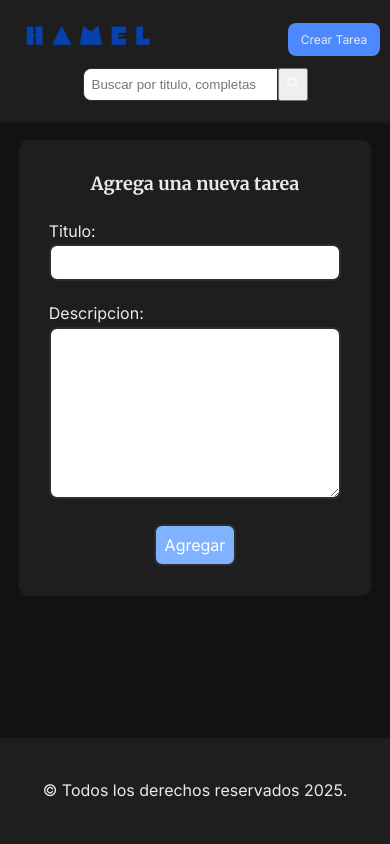
After one commit to DermisHamelZabala/Lista-de-tareas-con-DJANGO, a Django app: page /crear-tarea/ in a window 390 px wide. The commit adds this page. Run offline with Django 5.2, Linux system fonts and the light colour scheme.

Commit message:
CRUD funcional con formularios completos y diseño responsivo

```diff
--- a/tareas/forms.py
+++ b/tareas/forms.py
@@ -9,4 +9,5 @@ class TareaForm(forms.ModelForm):
         model = Tarea
         fields = [
             'titulo',
+            'descripcion',
         ]
--- a/tareas/models.py
+++ b/tareas/models.py
@@ -4,7 +4,9 @@ from django.db import models
 
 class Tarea(models.Model):
     # campo titulo para almacenar el titulo de la tarea
-    titulo = models.CharField(max_length=200)
+    titulo = models.CharField(max_length=35)
+    # para describir la tarea
+    descripcion = models.TextField(null=False, blank=False)
     # campo estado para guardar el estado (no completa, completa) de la tarea
     estado = models.BooleanField(default=False)
     # campo fecha de creacion para guarda la fecha en la que se creo la tarea
--- /dev/null
+++ b/tareas/static/tareas/css/style.css
@@ -0,0 +1,459 @@
+*{
+    margin: 0;
+}
+
+:root{
+    --color-primario: #4D88FF;         /* Azul claro para botones y enlaces activos */
+    --color-acento: #80B3FF;           /* Azul más claro para hover o resaltes */
+    --color-texto: #EAEAEA;            /* Gris claro para texto principal */
+    --color-texto-secundario: #B0B0B0; /* Gris medio para metadatos, fechas */
+    --color-bordes: #2E2E2E;           /* Gris oscuro para bordes sutiles */
+    --color-superficie: #1E1E1E;       /* Fondo de tarjetas o contenedores */
+    --color-fondo: #121212;            /* Fondo principal de la aplicación */
+    /* === Tipografía (la mantenemos) === */
+    --fuente-principal: 'Inter', sans-serif;
+    --fuente-encabezados: 'Merriweather', serif;
+}
+
+html{
+    font-size: 16px;
+    scroll-behavior: smooth; /* para que el scroll en la pagina sea suave */
+}
+
+body{
+    font-family: var(--fuente-principal);
+    background-color: var(--color-fondo);
+    color: var(--color-texto);
+    line-height: 1.6;
+}
+
+h1, h2, h3{
+    font-family: var(--fuente-encabezados);
+    color: var(--color-primario);
+    margin-bottom: 0.75rem;
+}
+
+
+/* que el footer siempre aparezca abajo */
+html, body{
+    height: 100%;
+    margin: 0;
+    padding: 0;
+}
+
+.pagina{
+    min-height: 100vh;
+    display: flex;
+    flex-direction: column;
+}
+
+main{
+    flex: 1;
+}
+
+/* estilo barra navegacion */
+
+.contenedor-cabecera{
+    background-color: var(--color-superficie);
+    box-shadow: 0 2px 4px rgba(255, 255, 255, 0.05);
+    position: fixed;
+    top: 0;
+    left: 0;
+    right: 0;
+    z-index: 1000;
+}
+
+.barra-de-navegacion{
+    display: flex;
+    align-items: center;
+    justify-content: space-between;
+    padding: 10px 20px;
+}
+
+.barra-de-navegacion img{
+    width: 400px;
+}
+
+.opciones-derecha{
+    display: flex;
+    align-items: center;
+    gap: 20px;
+}
+
+.buscador{
+    display: flex;
+    flex-direction: row;
+}
+
+.buscador input{
+    padding: 8px;
+    border-radius: 8px 0 0 8px;
+    border: 1.5px solid var(--color-bordes);
+    width: 270px;
+}
+
+.btn-buscar{
+    background-color: var(--color-primario);
+    border-radius: 0 8px 8px 0;
+    padding: 9px;
+    height: 35px;
+    width: 33px;
+    cursor: pointer;
+    border: 1px solid var(--color-bordes);
+}
+
+.buscador img{
+    width: 14px
+}
+
+.crear-tarea{
+    text-decoration: none;
+    background-color: var(--color-primario);
+    color: var(--color-texto);
+    padding: 7px;
+    border-radius: 8px;
+}
+
+.crear-tarea:hover{
+    background-color: var(--color-acento);
+    transition: background-color 0.3s ease;
+}
+
+.elementos-responsivos{
+    display: none;
+}
+
+/* fin estilo barra navegacion */
+
+
+/* estilo del contenido principal */
+
+.contenido-principal{
+    display: flex;
+    justify-content: center;
+    align-items: center;
+    flex-direction: column;
+}
+
+/* estilo formulario */
+.formulario-agregar-tarea{
+    background-color: var(--color-superficie);
+    padding: 40px;
+    border-radius: 10px;
+    transition: box-shadow 0.3s ease;
+    margin-top: 150px;
+    margin-bottom: 30px;
+}
+
+.formulario-agregar-tarea:hover{
+    box-shadow: 0 0 4px var(--color-texto-secundario);
+}
+
+.formulario-agregar-tarea h2{
+    text-align: center;
+    color: var(--color-texto);
+}
+
+form p{
+    display: flex;
+    flex-direction: column;
+    margin-top: 20px;
+}
+
+form input{
+    padding: 9px;
+    border-radius: 8px;
+    border: 2px solid var(--color-bordes);
+    transition: box-shadow 0.3s ease;
+}
+
+form textarea{
+    padding: 9px;
+    border-radius: 8px;
+    border: 2px solid var(--color-bordes);
+    transition: box-shadow 0.3s ease;
+    resize: vertical;
+}
+
+form input:hover,
+form textarea:hover{
+    box-shadow: 0 0 4px var(--color-acento);
+}
+
+form .btn-agregar{
+    display: block;
+    margin: 25px auto 0 auto;
+    padding: 9px;
+    font-size: 16px;
+    font-family: var(--fuente-principal);
+    background-color: var(--color-acento);
+    color: white;
+    border-radius: 8px;
+    border: 2px solid var(--color-bordes);
+    transition: background-color 0.5s ease;
+}
+
+form button:hover{
+    cursor: pointer;
+    background-color: var(--color-primario);
+}
+
+/* estilos de las tareas */
+.encabezado-tarea{
+    color: var(--color-texto);
+    margin-top: 150px;
+}
+
+.tareas{
+    margin: 20px;
+    background-color: var(--color-superficie);
+    padding: 30px;
+    width: 80%;
+    border-radius: 8px;
+    box-sizing: border-box;
+    /* overflow-wrap: break-word;
+    word-break: break-all; */
+
+}
+
+.tareas:hover{
+    transform: translateY(-3px);
+    box-shadow: 3px 3px 5px rgba(255, 255, 255, 0.1);
+    transition: transform 0.3s ease, box-shadow 0.3s ease;
+}
+
+.titulos-tareas{
+    font-size: 20px;
+    width: 80%;
+}
+
+.titulo-checkboxes{
+    display: flex;
+    align-items: center;
+    justify-content: space-between;
+    gap: 20px;
+}
+
+.checkboxes{
+    display: flex;
+    align-items: center;
+    gap: 10px;
+}
+
+.checkboxes input{
+    height: 15px;
+    width: 15px;
+}
+
+.checkboxes p{
+    padding: 5px;
+    background-color: var(--color-primario);
+    border-radius: 10px;
+    width: 100px;
+    text-align: center;
+}
+
+.descripcion-tarea{
+    margin: 10px 0;
+    text-align: justify;
+}
+
+.enlaces-actualizar-eliminar{
+    display: flex;
+    margin-top: 10px;
+    gap: 10px;
+}
+
+.actualizar-eliminar{
+    text-decoration: none;
+    color: var(--color-texto);
+    background-color: var(--color-acento);
+    padding: 3px;
+    border-radius: 8px;
+}
+
+.actualizar-eliminar:hover{
+    background-color: #4D88FF;
+    transition: background-color 0.3s ease;
+}
+
+/* fin del estilo del contenido principal */
+
+/* TODO */
+/* estilo borrar tarea*/
+.eliminar-tarea{
+    display: flex;
+    align-items: center;
+    justify-content: center;
+    background-color: #121212e5;
+    min-height: 100vh;
+    min-width: 100%;
+    z-index: 1001;
+}
+
+.mensaje-eliminar{
+    color: var(--color-texto);
+}
+
+.formulario-eliminar{
+    background-color: var(--color-superficie);
+    padding: 40px;
+    border-radius: 8px;
+    width: 30%;
+}
+
+.btn-eliminar{
+    margin: 0 auto;
+    display: inline;
+}
+
+form a{
+    text-decoration: none;
+    color: var(--color-texto);
+}
+
+/* estilo footer */
+footer{
+    background-color: var(--color-superficie);
+    padding: 40px;
+}
+
+footer p{
+    text-align: center;
+}
+
+/* estilo responsivo */
+@media (max-width: 870px){
+    .titulos-tareas{
+        font-size: 18px;
+    }
+
+    .barra-de-navegacion{
+        display: none;
+    }
+    .elementos-responsivos{
+        display: flex;
+        align-items: center;
+        flex-direction: column;
+        justify-content: center;
+        padding: 10px 0px;
+    }
+
+    .elementos-superiores{
+        display: flex;
+        align-items: center;
+        justify-content: space-between;
+        width: 100%;
+        margin-right: 40px;
+        gap: 10px;
+    }
+
+    .elementos-responsivos .a-logo{
+        width: 50%;
+    }
+
+    .elementos-superiores img{
+        width: 100%;
+    }
+
+    .elementos-responsivos .crear-tarea{
+        text-align: center;
+        font-size: 15px;
+        width: 15%;
+    }
+
+    .buscador{
+        width: 70%;
+        display: flex;
+        justify-content: center;
+        margin-bottom: 10px;
+    }
+
+    .encabezado-tarea,
+    .formulario-agregar-tarea{
+        margin-top: 200px;
+    }
+
+    .tareas{
+        width: 95%;
+    }
+
+    .descripcion-tarea{
+        line-height: 1.4;
+    }
+}
+
+@media (max-width: 620px){
+    .encabezado-tarea,
+    .formulario-agregar-tarea{
+        margin-top: 170px;
+    }
+
+    .titulo-checkboxes{
+        gap: 10px;
+    }
+
+    .tareas{
+        margin: 10px;
+        padding: 15px;
+    }
+
+    .formulario-eliminar{
+        width: 70%;
+    }
+}
+
+@media (max-width: 555px){
+    .elementos-responsivos .crear-tarea{
+        font-size: 12px;
+        width: 15%;
+    }
+
+    .encabezado-tarea,
+    .formulario-agregar-tarea{
+        margin-top: 160px;
+    }
+
+    .buscador{
+        width: 50%;
+    }
+
+    .elementos-superiores{
+        margin-right: 20px;
+    }
+
+    .descripcion-tarea{
+        font-size: 14px;
+    }
+
+    .formulario-agregar-tarea{
+        padding: 30px;
+        width: 75%;
+    }
+    .formulario-agregar-tarea h2{
+        font-size: 18px;
+    }
+}
+
+@media (max-width: 445px){
+    /* .titulo-checkboxes{
+        display: inline-block;
+        flex-direction: column;
+        width: 100%;
+        justify-content: start;
+    }
+
+    .titulos-tareas{
+        width: 100%;
+    } */
+
+    .encabezado-tarea,
+    .formulario-agregar-tarea{
+        margin-top: 140px;
+    }
+
+    .elementos-responsivos .crear-tarea{
+        font-size: 12px;
+        width: 20%;
+    }
+}
--- /dev/null
+++ b/tareas/templates/tareas/base.html
@@ -0,0 +1,55 @@
+{% load static %}
+<!DOCTYPE html>
+<html lang="es">
+<head>
+    <meta charset="UTF-8">
+    <meta name="viewport" content="width=device-width, initial-scale=1.0">
+    <title>{% block titulo%}TO-DO{% endblock %}</title>
+    <link rel="stylesheet" href="{% static 'tareas/css/style.css' %}">
+    <link rel="preconnect" href="https://fonts.googleapis.com">
+    <link rel="preconnect" href="https://fonts.gstatic.com" crossorigin>
+    <link href="https://fonts.googleapis.com/css2?family=Inter:ital,opsz,wght@0,14..32,100..900;1,14..32,100..900&family=Merriweather:ital,opsz,wght@0,18..144,300..900;1,18..144,300..900&family=Montserrat:ital,wght@0,700;1,700&family=Open+Sans:ital,wght@0,300..800;1,300..800&family=Roboto:ital,wght@0,100..900;1,100..900&display=swap" rel="stylesheet">
+</head>
+<body>
+    <div class="pagina">
+        <header class="contenedor-cabecera">
+            <nav class="barra-de-navegacion">
+                <a href="{% url 'lista_tareas' %}"><img src="{% static 'tareas/img/logo.png' %}" alt="logo hamel"></a>
+                <nav class="opciones-derecha">
+                    <a href="{% url 'crear_tarea' %}" class="crear-tarea">Crear Tarea</a>
+                    <form class="buscador" method="GET">
+                        <input type="search" name="buscador" placeholder="Buscar por titulo, completas e incompletas...">
+                        <button type="submit" class="btn-buscar">
+                            <img src="{% static 'tareas/img/btn-buscador.png' %}" alt="boton buscar">
+                            <!-- <i class="bi bi-search"></i> -->
+                        </button>
+                    </form>
+                </nav>
+            </nav>
+            <nav class="elementos-responsivos">
+                <div class="elementos-superiores">
+                    <a href="{% url 'lista_tareas' %}" class="a-logo"><img src="{% static 'tareas/img/logo.png' %}" alt="logo hamel"></a>
+                    <a href="{% url 'crear_tarea' %}" class="crear-tarea">Crear Tarea</a>
+                </div>
+                <form class="buscador" method="GET">
+                    <input type="search" name="buscador" placeholder="Buscar por titulo, completas e incompletas...">
+                    <button type="submit">
+                        <img src="{% static 'tareas/img/btn-buscador.png' %}" alt="boton buscar">
+                    </button>
+                </form>
+            </nav>
+        </header>
+        <main>
+            <div class="contenido-principal">
+                {% block contenido %}
+                {% endblock %}
+            </div>
+        </main>
+        {% block footer %}
+            <footer>
+                <p>&copy; Todos los derechos reservados 2025.</p>
+            </footer>
+        {% endblock %}
+    </div>
+</body>
+</html>
--- /dev/null
+++ b/tareas/templates/tareas/crear_tarea.html
@@ -0,0 +1,14 @@
+{% extends 'tareas/base.html' %}
+
+{% block titulo%}Creacion de tarea{% endblock %}
+
+{% block contenido %}
+    <div class="formulario-agregar-tarea">
+        <h2>Agrega una nueva tarea</h2>
+        <form method="POST">
+            {% csrf_token %}
+            {{ formulario.as_p }}
+            <button type="submit" class="btn-agregar">Agregar</button>
+        </form>
+    </div>
+{% endblock%}
--- a/tareas/urls.py
+++ b/tareas/urls.py
@@ -1,6 +1,10 @@
 from django.urls import path
-from .views import listar_crear_tareas
+from .views import listar_crear_tareas, crear_tarea, actualizar_tareas, borrar_tarea, toggle_estado_tarea
 
 urlpatterns = [
-    path('', listar_crear_tareas, name='lista_tareas')
+    path('', listar_crear_tareas, name='lista_tareas'),
+    path('crear-tarea/', crear_tarea, name='crear_tarea'),
+    path('actualizar-tarea-<int:pk>/', actualizar_tareas, name='actualizar_tareas'),
+    path('borrar-tarea-<int:pk>/', borrar_tarea, name='borrar_tarea'),
+    path('estado-tarea-<int:pk>/', toggle_estado_tarea, name='toogle_estado_tarea')
 ]
--- a/tareas/views.py
+++ b/tareas/views.py
@@ -1,28 +1,78 @@
-from django.shortcuts import render, redirect
+from django.shortcuts import render, redirect, get_object_or_404
 from .forms import TareaForm
 from .models import Tarea
+from django.db.models import Q
 
 # Create your views here.
 
 def listar_crear_tareas(request):
-
-    if request.method == 'POST': # si la peticion es POST
-
-        form = TareaForm(request.POST) # rellenando el formulario TareaForm
-
-        if form.is_valid(): # valida si el formulario esta relleno correctamente
-            form.save() # guarda el formulario en la base de datos
-            return redirect('lista_tareas') # redirige al usuario a otra pagina
-
-    else: # si la peticion es GET
-        form = TareaForm() # almacena un formulario vacio
-
+    busqueda = request.GET.get('buscador')
 
     tareas = Tarea.objects.all() # recupera todos los registro almacenados en la base de datos
 
+    if busqueda:
+        tareas = Tarea.objects.filter(
+            Q(titulo__icontains = busqueda) |
+            Q(estado__icontains = busqueda)
+        ).distinct()
+
     context = {
         'tareas': tareas,
-        'formulario': form,
     }
 
     return render(request, 'tareas/lista_tareas.html', context)
+
+def crear_tarea(request):
+    if request.method == 'POST':
+        formulario = TareaForm(request.POST)
+        if formulario.is_valid():
+            formulario.save()
+            return redirect('lista_tareas')
+    else:
+        formulario = TareaForm()
+
+    context = {
+        'formulario': formulario
+    }
+
+    return render(request, 'tareas/crear_tarea.html', context)
+
+def actualizar_tareas(request, pk):
+    tarea_actualizar = get_object_or_404(Tarea, pk=pk) # busca el id de la tarea si encuentra el registro devuelve un error 404
+
+    if request.method == 'POST': # si la peticion es POST
+        form = TareaForm(request.POST, instance = tarea_actualizar) # accede al formulario con los datos rellenos
+
+        if form.is_valid(): # verifica si el formulario es valido
+            form.save() # guarda el formulario
+            return redirect('lista_tareas') # redirige al usuario a la pagina principal
+
+    else: # si la peticion es GET
+        form = TareaForm(instance=tarea_actualizar) # solo rellena el formulario con los datos del objecto
+
+    context = {
+        'formulario': form
+    }
+
+    return render(request, 'tareas/crear_tarea.html', context)
+
+
+def borrar_tarea(request, pk):
+    tarea_eliminar = get_object_or_404(Tarea, pk=pk)
+
+    if request.method == 'POST':
+        tarea_eliminar.delete()
+        return redirect('lista_tareas')
+
+    else:
+        return render(request, 'tareas/eliminar_tareas.html', { 'tarea': tarea_eliminar})
+
+
+def toggle_estado_tarea(request, pk):
+    if request.method == 'POST': # verificamos si la peticion es POST
+        tarea = get_object_or_404(Tarea, pk=pk) # buscamos la tarea
+        tarea.estado = not tarea.estado # invertimos el valor del campo estado de tarea si es Falso lo volvemos Verdadero
+
+        tarea.save() # guardamos nuevamente en la base de datos
+
+        return redirect('lista_tareas') # redirigimos al usuario a la pagina principal
```
Also changed, not shown: tareas/templates/tareas/eliminar_tareas.html (added, +16 -0 lines), tareas/templates/tareas/lista_tareas.html (+26 -16 lines), tareas/migrations/0002_alter_tarea_titulo.py (added), tareas/migrations/0003_tarea_descripcion.py (added), tareas/static/tareas/img/btn-buscador.png (added), tareas/static/tareas/img/logo.png (added), 1 other file.
